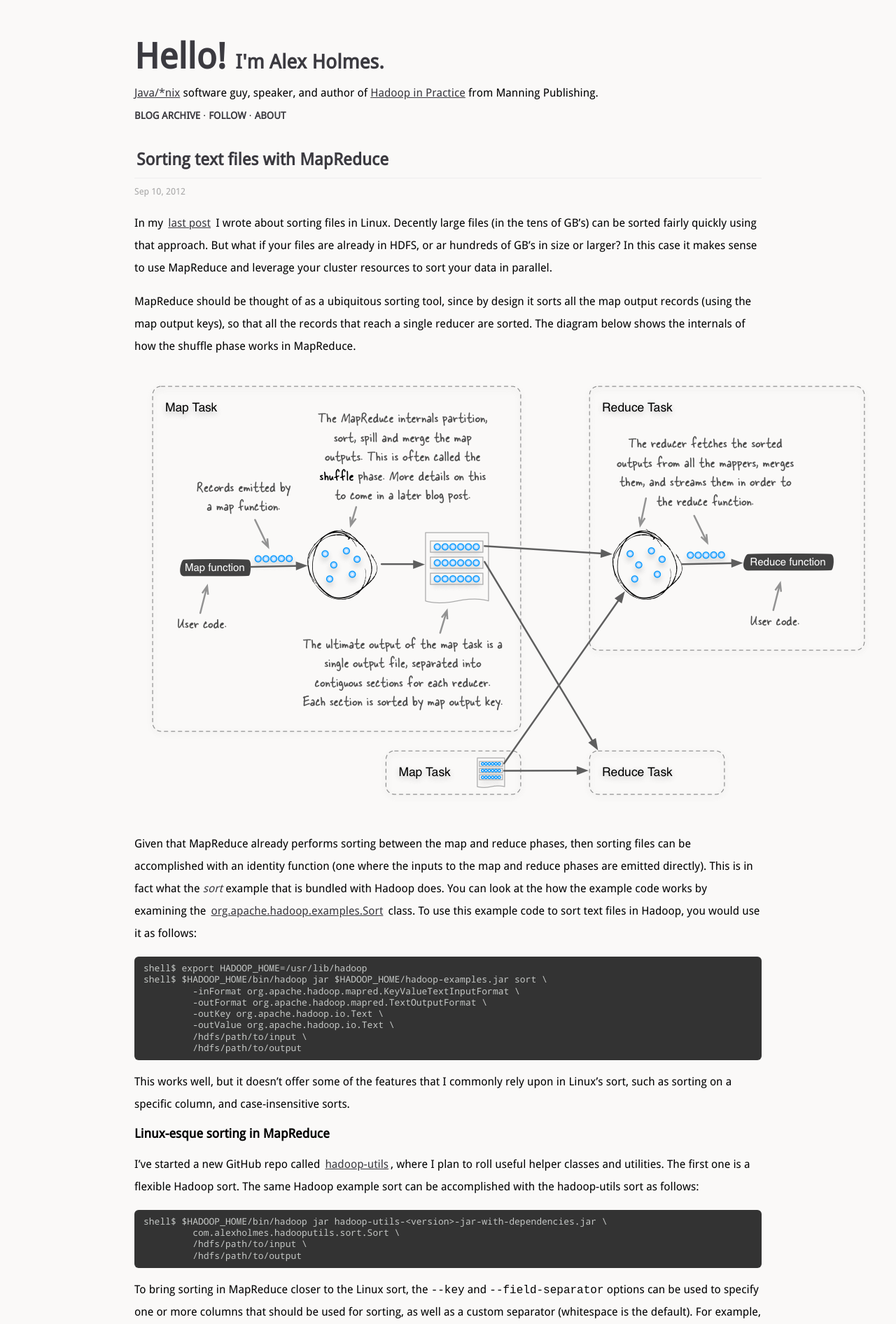
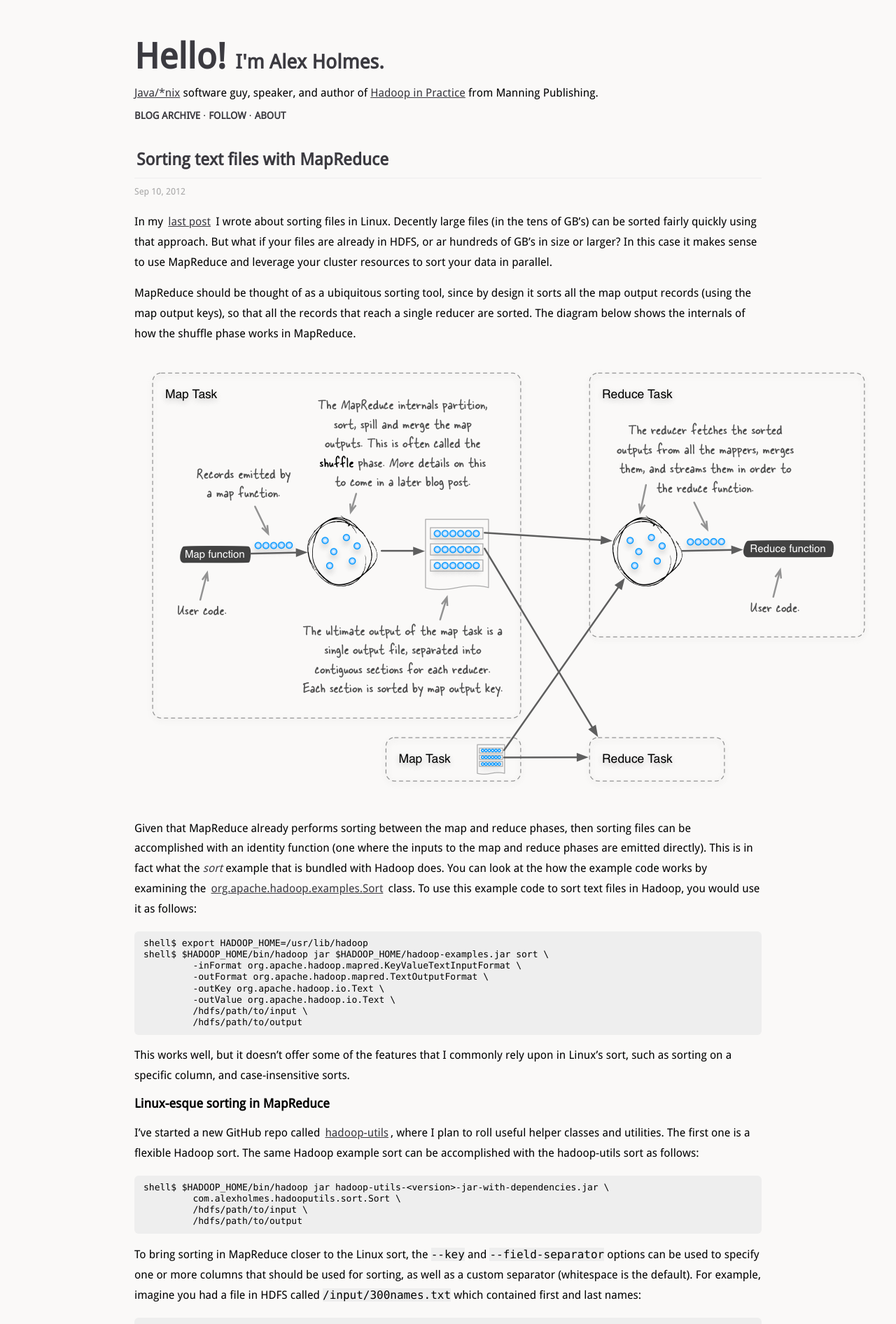
Before and after one commit to alexholmes/blog, a Jekyll site: the page built from index.html, in a window 1280 px wide. Shown: the top 1892 px of the page at 70% size. Built offline with Jekyll 4.4.1, drawn with Linux system fonts in a browser that asks for light colours; comment, search, counter and statistics services are not loaded.

Commit message:
changes to code sections and decreased line spacing

```diff
--- a/stylesheets/screen.css
+++ b/stylesheets/screen.css
@@ -154,7 +154,7 @@ h1 {
 }
 
 #post p {
-    line-height: 2em;
+    line-height: 1.8em;
     font-size: 1em;
 }
 
@@ -176,6 +176,12 @@ h1 {
     padding: 1em 3em;
     margin: 2em 6em;
     color: #999;
+}
+
+#post code {
+    color: black;
+    background-color: #EEE;
+    font-family: Consolas, Menlo, Monaco, Lucida Console, Liberation Mono, DejaVu Sans Mono, Bitstream Vera Sans Mono, Courier New, monospace, serif;
 }
 
 #post blockquote cite:before {
--- a/stylesheets/tomorrow_night.css
+++ b/stylesheets/tomorrow_night.css
@@ -7,7 +7,7 @@
  */
 
 pre code {
-  background: #333;
+  background: #EEE;
   border-radius: 6px;
   -moz-border-radius: 6px;
   -webkit-border-radius: 6px;
@@ -28,7 +28,7 @@ pre .ruby .subst,
 pre .tag .title,
 pre .lisp .title,
 pre .nginx .title {
-  color: #c5c8c6;
+  color: black;
 }
 
 pre .smalltalk .symbol,
```
